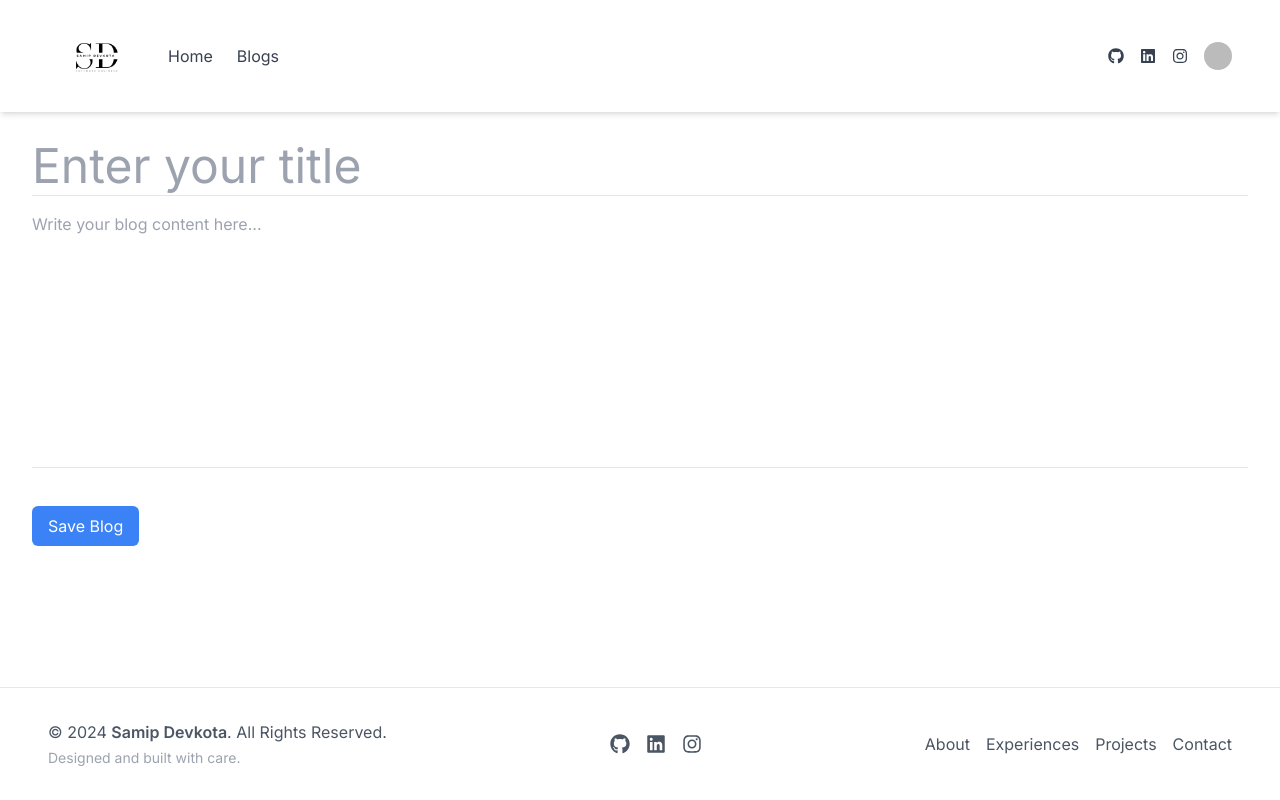
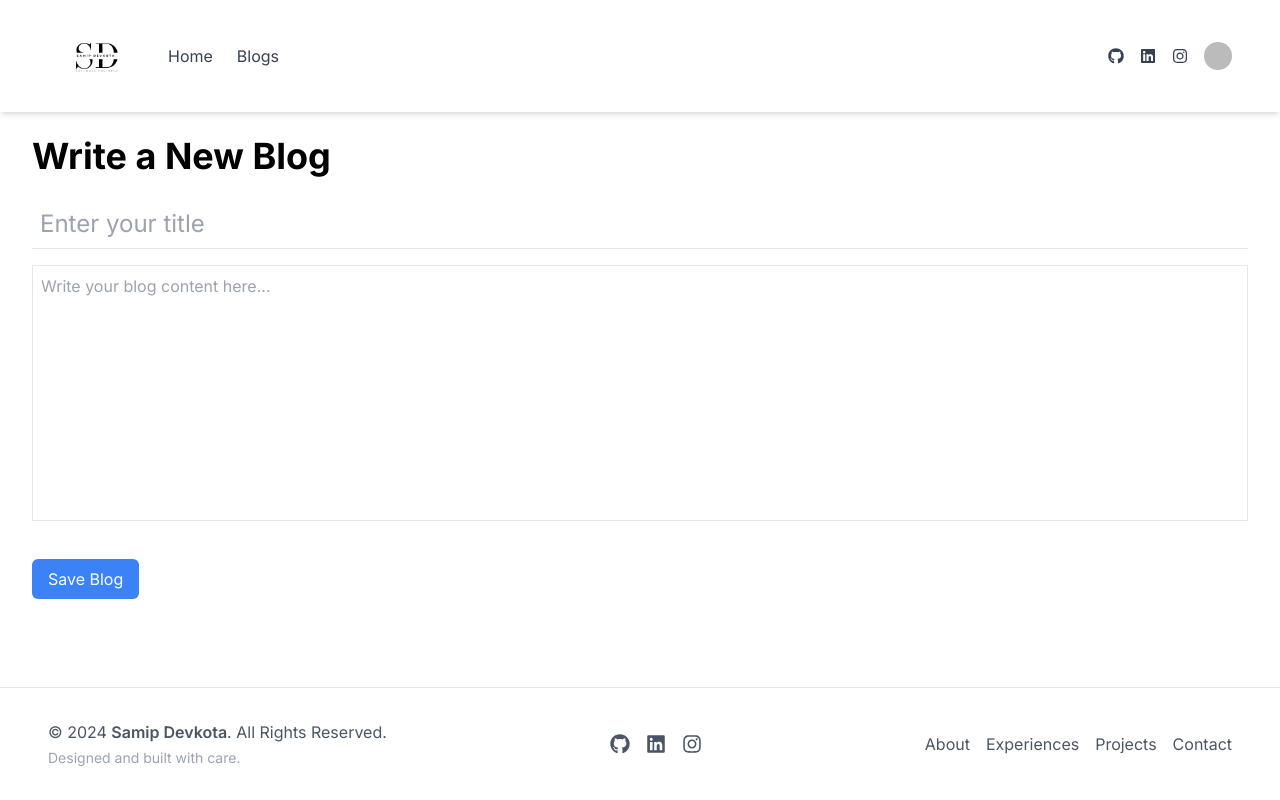
Before and after one commit to samipdevkota10/Portfolio-Blog, a Next.js app: page /write in a window 1280 px wide. Built offline with nearby package versions, Linux system fonts and the light colour scheme; no server answers; sample sign-in values are in the browser's storage; some icons are missing.

Commit message:
firebase

```diff
--- a/app/api/Blogs/route.js
+++ b/app/api/Blogs/route.js
@@ -1,4 +1,4 @@
-import { db } from '@/firebase/firebaseConfig';
+import { db } from '@/firebase';
 import { collection, addDoc, getDocs, serverTimestamp } from 'firebase/firestore';
 
 export async function POST(req) {
--- a/app/firebase/firebaseConfig.js
+++ b/app/firebase.js
@@ -18,7 +18,6 @@ const app = initializeApp(firebaseConfig);
 // Firestore Database
 const db = getFirestore(app);
 
-// Authentication
-const auth = getAuth(app);
 
-export { db, auth };
+
+export { db };
--- a/app/write/page.js
+++ b/app/write/page.js
@@ -3,7 +3,7 @@
 import { useState, useEffect } from 'react';
 import { useUser } from '@clerk/nextjs';
 import { useRouter } from 'next/navigation';
-import { db } from '@/firebase/firebaseConfig';
+import { db } from '@/firebase';
 import { collection, addDoc, serverTimestamp } from 'firebase/firestore';
 import Navbar from '../components/Navbar';
 import Footer from '../components/Footer';
@@ -24,8 +24,9 @@ export default function WritePage() {
     }
   }, [user, isLoaded, router]);
 
+  // Save Blog to Firestore
   const saveBlog = async () => {
-    if (!title || !content) {
+    if (!title.trim() || !content.trim()) {
       alert('Title and content are required!');
       return;
     }
@@ -35,9 +36,9 @@ export default function WritePage() {
     try {
       const blogsCollection = collection(db, 'blogs');
       await addDoc(blogsCollection, {
-        title,
-        content,
-        author: user?.emailAddresses[0]?.emailAddress || 'Anonymous',
+        title: title.trim(),
+        content: content.trim(),
+        author: user?.emailAddresses?.[0]?.emailAddress || 'Anonymous',
         createdAt: serverTimestamp(),
       });
 
@@ -53,31 +54,43 @@ export default function WritePage() {
 
   return (
     <div className="flex flex-col h-screen">
+      {/* Navbar */}
       <Navbar />
+
+      {/* Main Content */}
       <div className="flex-1 px-8 py-6">
+        <h1 className="text-4xl font-bold mb-6">Write a New Blog</h1>
+
+        {/* Blog Title */}
         <input
           type="text"
           placeholder="Enter your title"
           value={title}
           onChange={(e) => setTitle(e.target.value)}
-          className="w-full text-5xl border-b mb-4 focus:outline-none"
+          className="w-full text-2xl border-b mb-4 focus:outline-none p-2"
         />
+
+        {/* Blog Content */}
         <textarea
           placeholder="Write your blog content here..."
           value={content}
           onChange={(e) => setContent(e.target.value)}
-          className="w-full h-64 border-b mb-4 focus:outline-none resize-none"
+          className="w-full h-64 border mb-4 focus:outline-none p-2 resize-none"
         />
+
+        {/* Save Button */}
         <button
           onClick={saveBlog}
           disabled={isSaving}
-          className={`mt-4 px-4 py-2 rounded-md ${
-            isSaving ? 'bg-gray-400' : 'bg-blue-500 hover:bg-blue-600'
-          } text-white`}
+          className={`mt-4 px-4 py-2 rounded-md text-white ${
+            isSaving ? 'bg-gray-400 cursor-not-allowed' : 'bg-blue-500 hover:bg-blue-600'
+          }`}
         >
           {isSaving ? 'Saving...' : 'Save Blog'}
         </button>
       </div>
+
+      {/* Footer */}
       <Footer />
     </div>
   );
```
